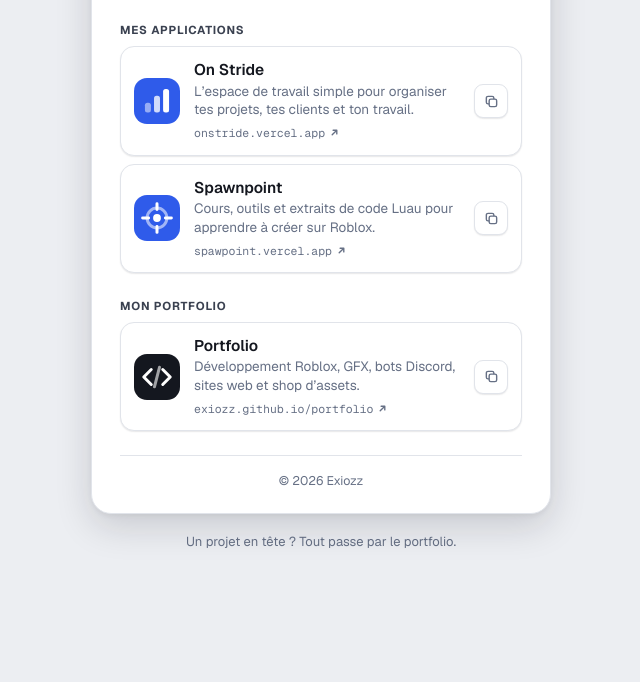
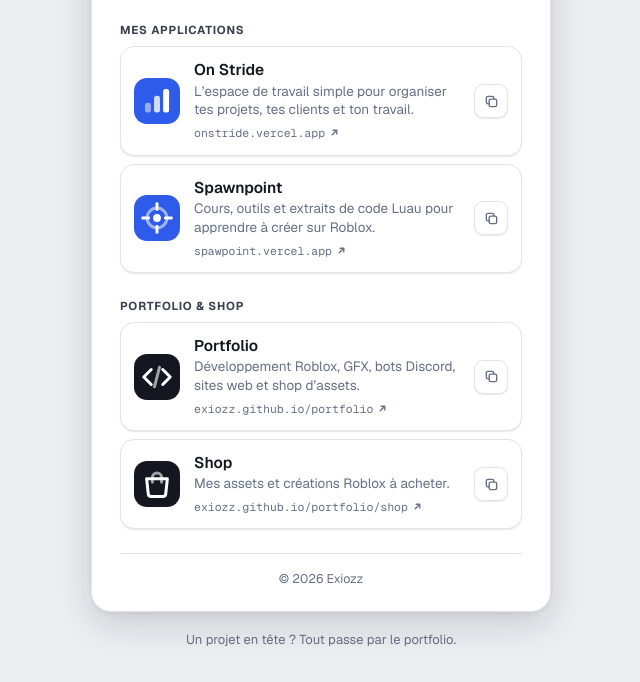
Before and after one commit to exiozz/links, a plain HTML site: page index.html in a window 1280 px wide. Shown: the part 218-900 px from the top of the page, without its empty margins (319-959 px from the left). Before the commit the page ends 801 px from the top, so only its background shows below. Drawn offline with nearby package versions, Linux system fonts and the light colour scheme.

Commit message:
Ajoute le lien du shop
Co-Authored-By: Claude Opus 5.5 <noreply@anthropic.com>

```diff
--- a/index.html
+++ b/index.html
@@ -4,13 +4,13 @@
 <meta charset="utf-8">
 <meta name="viewport" content="width=device-width,initial-scale=1,viewport-fit=cover">
 <title>Exiozz Liens</title>
-<meta name="description" content="Toutes les applications d'Exiozz et son portfolio au même endroit : Avancée, Spawnpoint et le portfolio.">
+<meta name="description" content="Toutes les applications d'Exiozz et son portfolio au même endroit : Avancée, Spawnpoint, le portfolio et le shop.">
 <meta name="color-scheme" content="light dark">
 <meta name="theme-color" content="#ECEEF2" media="(prefers-color-scheme: light)">
 <meta name="theme-color" content="#0B0D11" media="(prefers-color-scheme: dark)">
 <meta property="og:type" content="website">
 <meta property="og:title" content="Exiozz — mes liens">
-<meta property="og:description" content="Avancée, Spawnpoint et mon portfolio, au même endroit.">
+<meta property="og:description" content="Avancée, Spawnpoint, mon portfolio et mon shop, au même endroit.">
 <link rel="icon" href="favicon.svg" type="image/svg+xml">
 <link rel="preconnect" href="https://fonts.googleapis.com">
 <link rel="preconnect" href="https://fonts.gstatic.com" crossorigin>
@@ -264,7 +264,7 @@ h1{
     </section>
 
     <section class="group" aria-labelledby="g-me">
-      <h2 class="label" id="g-me">Mon portfolio</h2>
+      <h2 class="label" id="g-me">Portfolio &amp; shop</h2>
       <ul class="links">
         <li class="link">
           <span class="tile ink" aria-hidden="true">
@@ -277,6 +277,21 @@ h1{
             <span class="url">exiozz.github.io/portfolio <svg viewBox="0 0 12 12" fill="none" stroke="currentColor" stroke-width="1.5" stroke-linecap="round" stroke-linejoin="round" aria-hidden="true"><path d="M3.5 8.5 8.5 3.5M4.5 3.5h4v4"/></svg></span>
           </div>
           <button class="copy" type="button" data-copy="https://exiozz.github.io/portfolio" aria-label="Copier le lien du portfolio" title="Copier le lien">
+            <svg class="i-copy" viewBox="0 0 16 16" fill="none" stroke="currentColor" stroke-width="1.5" stroke-linejoin="round"><rect x="5.5" y="5.5" width="8" height="8" rx="1.8"/><path d="M10.5 5.5V4.3a1.8 1.8 0 0 0-1.8-1.8H4.3a1.8 1.8 0 0 0-1.8 1.8v4.4a1.8 1.8 0 0 0 1.8 1.8h1.2"/></svg>
+            <svg class="i-ok" viewBox="0 0 16 16" fill="none" stroke="currentColor" stroke-width="1.8" stroke-linecap="round" stroke-linejoin="round"><path d="m3.5 8.5 3 3 6-7"/></svg>
+          </button>
+        </li>
+        <li class="link">
+          <span class="tile ink" aria-hidden="true">
+            <!-- Shop : un sac de courses avec ses anses -->
+            <svg viewBox="0 0 40 40" fill="none" stroke="currentColor" stroke-width="2.6" stroke-linecap="round" stroke-linejoin="round"><path d="M11 15.5h18l-1.4 13.2a2.4 2.4 0 0 1-2.4 2.1H14.8a2.4 2.4 0 0 1-2.4-2.1Z"/><path d="M16 18.5v-4a4 4 0 0 1 8 0v4" opacity=".6"/></svg>
+          </span>
+          <div class="txt">
+            <h3 class="name"><a href="https://exiozz.github.io/portfolio/shop.html" target="_blank" rel="noopener">Shop</a></h3>
+            <span class="desc">Mes assets et créations Roblox à acheter.</span>
+            <span class="url">exiozz.github.io/portfolio/shop <svg viewBox="0 0 12 12" fill="none" stroke="currentColor" stroke-width="1.5" stroke-linecap="round" stroke-linejoin="round" aria-hidden="true"><path d="M3.5 8.5 8.5 3.5M4.5 3.5h4v4"/></svg></span>
+          </div>
+          <button class="copy" type="button" data-copy="https://exiozz.github.io/portfolio/shop.html" aria-label="Copier le lien du shop" title="Copier le lien">
             <svg class="i-copy" viewBox="0 0 16 16" fill="none" stroke="currentColor" stroke-width="1.5" stroke-linejoin="round"><rect x="5.5" y="5.5" width="8" height="8" rx="1.8"/><path d="M10.5 5.5V4.3a1.8 1.8 0 0 0-1.8-1.8H4.3a1.8 1.8 0 0 0-1.8 1.8v4.4a1.8 1.8 0 0 0 1.8 1.8h1.2"/></svg>
             <svg class="i-ok" viewBox="0 0 16 16" fill="none" stroke="currentColor" stroke-width="1.8" stroke-linecap="round" stroke-linejoin="round"><path d="m3.5 8.5 3 3 6-7"/></svg>
           </button>
```
Also changed, not shown: 1 other file.
